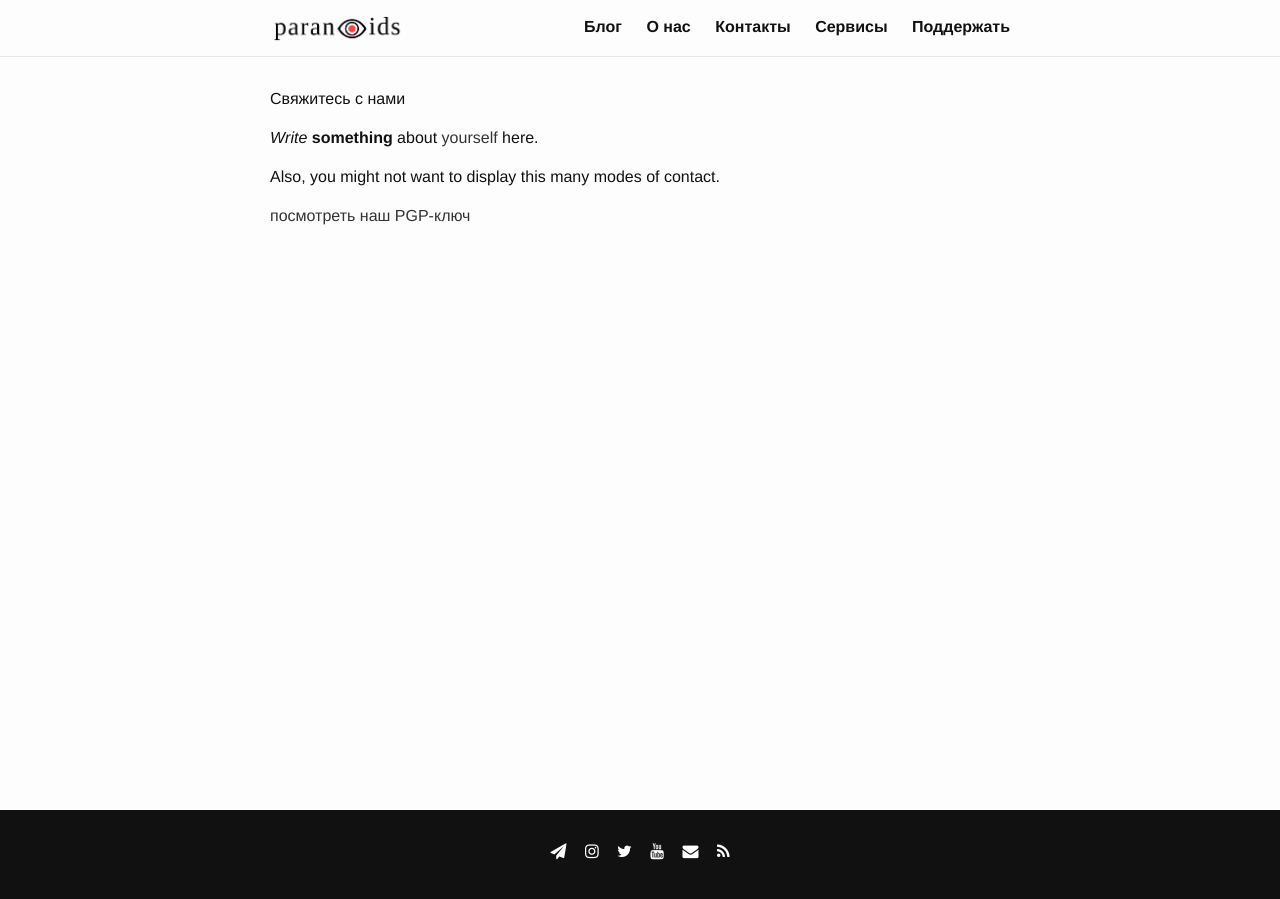
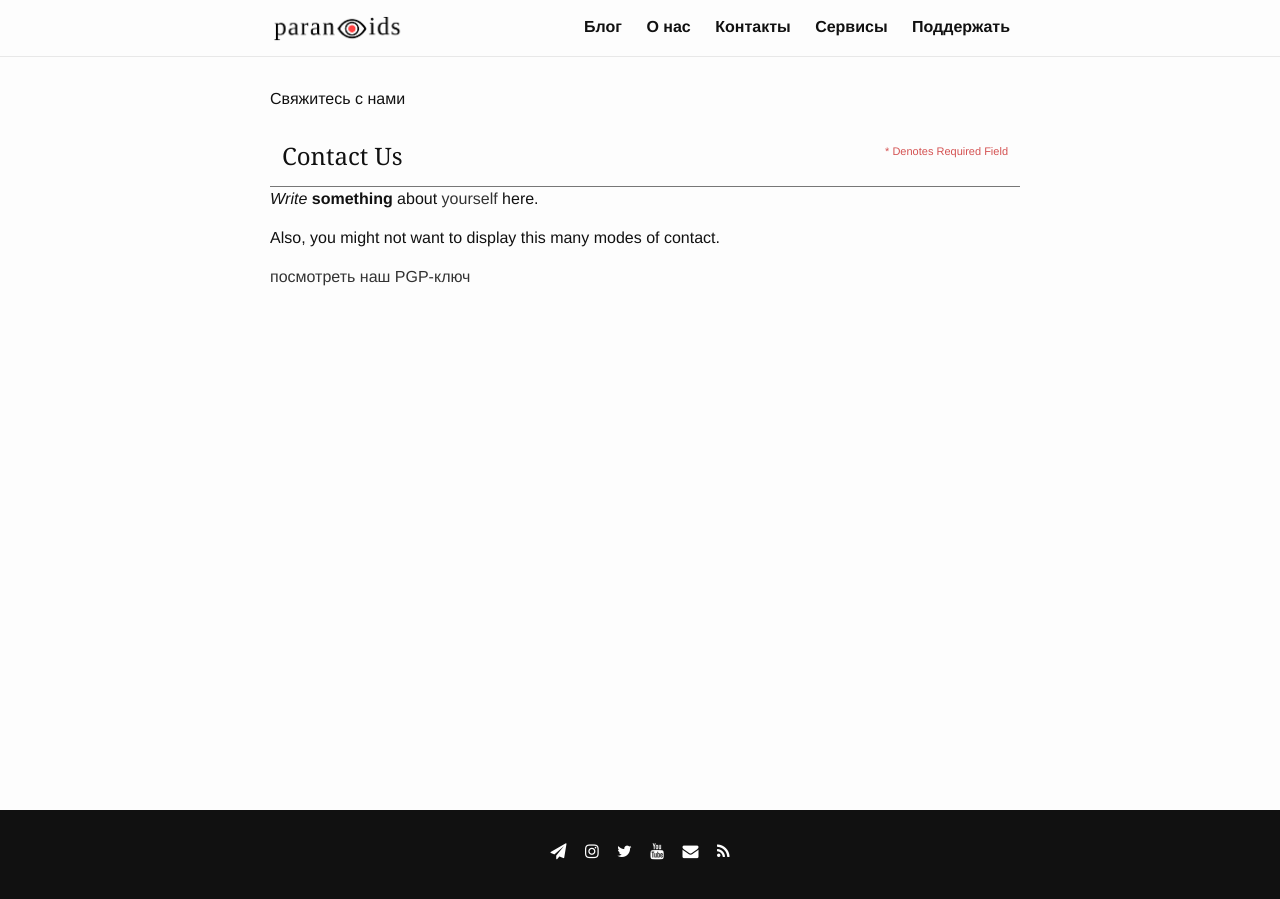
Before and after one commit to 2b7E1n6D0e5R7/2b7E1n6D0e5R7.github.io, a Jekyll site: the page built from _pages/contact.md, in a window 1280 px wide. Built offline with Jekyll 4.4.1, drawn with Linux system fonts in a browser that asks for light colours.

Commit message:
Update contact.md

```diff
--- a/_pages/contact.md
+++ b/_pages/contact.md
@@ -5,7 +5,15 @@
 ---
 <p>Свяжитесь с нами</p>
 
-<div id="NhhZEh4E" data-formid="e41575620527i9a" class="_Forms_generate"></div>
+
+<div id="NhhZEh4E" data-formid="e41575620527i9a" class="_Forms_generate">
+<ul>
+  <li>
+             <h2>Contact Us</h2>
+             <span class="required_notification">* Denotes Required Field</span>
+  </li>
+ </ul>
+</div>
 
 _Write_ **something** about [yourself](https://www.google.com/search?q=who+am+i) here.
 
```
